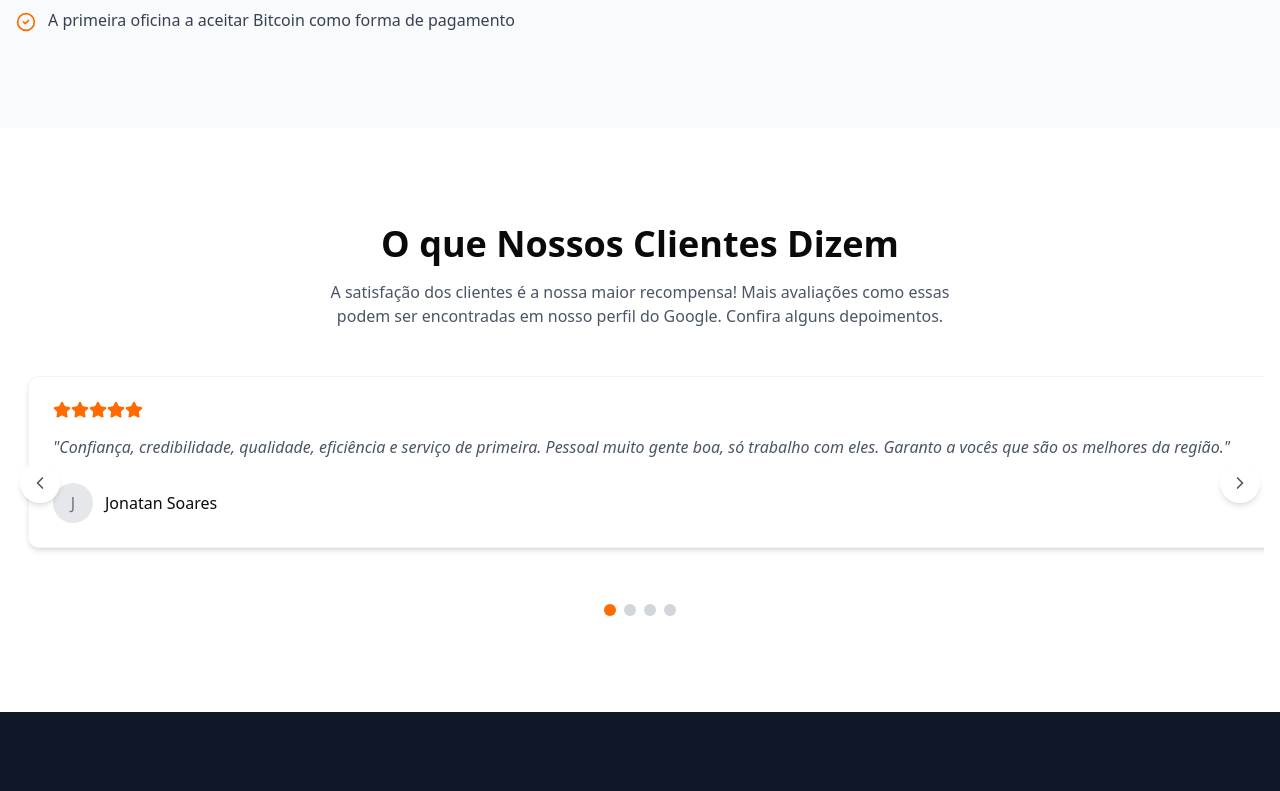
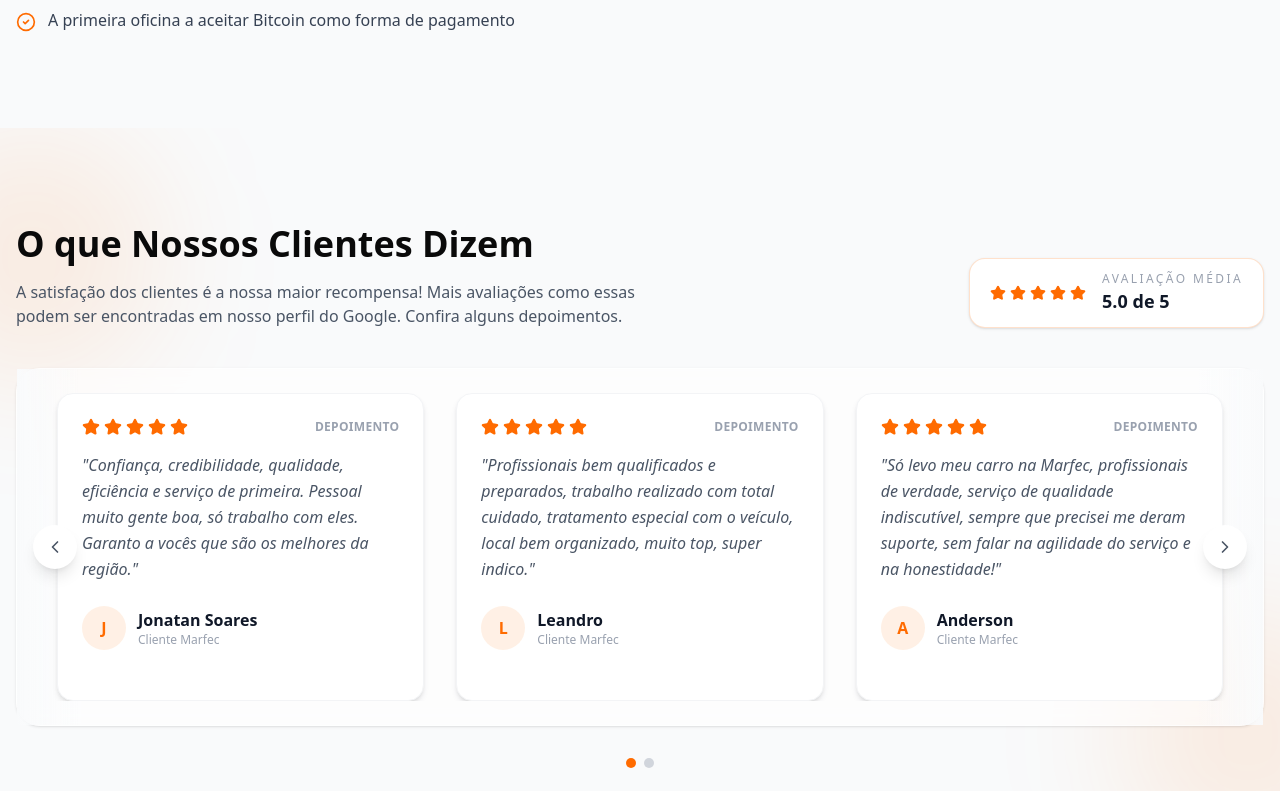
Before and after one commit to g-Trevisan/marfec-landing-page, a Next.js app: page / in a window 1280 px wide. Shown: the part 2869-3660 px from the top of the page. Built offline with nearby package versions, Linux system fonts and the light colour scheme.

Commit message:
alterações iniciais no componente de avaliações e pagina 404 not found para padronização de layout e estilos, com design correot

```diff
--- a/app/layout.tsx
+++ b/app/layout.tsx
@@ -1,6 +1,6 @@
 import type { Metadata } from "next";
 import { Geist, Geist_Mono } from "next/font/google";
-import Script from "next/script"; // 👈 importa aqui
+import Script from "next/script";
 import "./globals.css";
 
 const geistSans = Geist({
--- a/app/not-found.tsx
+++ b/app/not-found.tsx
@@ -1,3 +1,55 @@
+import Image from "next/image";
+import Link from "next/link";
+
 export default function NotFound() {
-  return <h1>404</h1>;
+  return (
+    <main className="relative min-h-screen bg-black text-white">
+      <div className="absolute inset-0 bg-gradient-to-br from-gray-900 via-black to-black" />
+      <div className="pointer-events-none absolute -top-24 right-0 h-72 w-72 rounded-full bg-[#FF6B00]/10 blur-3xl" />
+      <div className="pointer-events-none absolute -bottom-24 left-0 h-72 w-72 rounded-full bg-[#FF6B00]/10 blur-3xl" />
+
+      <div className="relative z-10 flex min-h-screen flex-col items-center justify-center px-4 py-20 text-center">
+        <Image
+          src="/images/logos/MARFEC_BRANCO.png"
+          alt="Marfec Centro Automotivo"
+          width={160}
+          height={60}
+          priority
+        />
+
+        <span className="mt-10 inline-flex items-center rounded-full border border-[#FF6B00]/40 bg-[#FF6B00]/10 px-4 py-1 text-xs font-semibold uppercase tracking-[0.3em] text-[#FF6B00]">
+          Erro 404
+        </span>
+
+        <h1 className="mt-6 text-4xl font-bold leading-tight md:text-6xl">
+          Página não encontrada
+        </h1>
+        <p className="mt-4 max-w-xl text-base text-gray-300 md:text-lg">
+          A página que você tentou acessar não existe ou foi movida. Se
+          precisar de ajuda, fale com a equipe Marfec e iremos orientar você.
+        </p>
+
+        <div className="mt-10 flex w-full max-w-md flex-col gap-4 sm:flex-row sm:justify-center">
+          <Link
+            href="/"
+            className="inline-flex items-center justify-center rounded-full bg-[#FF6B00] px-6 py-3 font-medium text-white transition-colors hover:bg-[#e05e00]"
+          >
+            Voltar para o início
+          </Link>
+          <a
+            href="https://wa.me/54992739290"
+            target="_blank"
+            rel="noopener noreferrer"
+            className="inline-flex items-center justify-center rounded-full border border-[#FF6B00] px-6 py-3 font-medium text-white transition-colors hover:bg-[#FF6B00]"
+          >
+            Falar no WhatsApp
+          </a>
+        </div>
+
+        <p className="mt-10 text-xs uppercase tracking-[0.3em] text-gray-500">
+          Marfec Centro Automotivo
+        </p>
+      </div>
+    </main>
+  );
 }
--- a/components/pages/public/home/avaliacoes-clientes.tsx
+++ b/components/pages/public/home/avaliacoes-clientes.tsx
@@ -1,47 +1,16 @@
 "use client";
 
-"use client";
-
-import { useState } from "react";
+import { useEffect, useMemo, useState, type KeyboardEvent } from "react";
 import { ChevronLeft, ChevronRight, Star } from "lucide-react";
 import { motion } from "framer-motion";
 import { fadeUp, stagger } from "@/lib/motion-presets";
+
 interface TestimonialProps {
   name: string;
   text: string;
   rating: number;
 }
-function AvaliacaoCard({ name, text, rating }: TestimonialProps) {
-  return (
-    <motion.div
-      className="bg-white w-95 md:w-360 p-6 rounded-lg shadow-md border border-gray-100 content-center"
-      variants={fadeUp}
-    >
-      <div className="flex content-center mb-4">
-        {Array.from({
-          length: 5,
-        }).map((_, i) => (
-          <Star
-            key={i}
-            size={18}
-            className={
-              i < rating ? "text-[#FF6B00] fill-[#FF6B00]" : "text-gray-300"
-            }
-          />
-        ))}
-      </div>
-      <p className="text-gray-600 italic mb-6">&quot;{text}&quot;</p>
-      <div className="flex items-center">
-        <div className="w-10 h-10 bg-gray-200 rounded-full flex items-center justify-center text-gray-500 mr-3">
-          {name.charAt(0)}
-        </div>
-        <span className="font-medium">{name}</span>
-      </div>
-    </motion.div>
-  );
-}
 
-export function AvaliacoesClientes() {
 const testimonials = [
   {
     name: "Jonatan Soares",
@@ -72,64 +41,179 @@ export function AvaliacoesClientes() {
     name: "Alessandro",
     text: "A Experiência foi bem positiva, atendimento de qualidade, serviço bem feito e com garantia. Recomendo.",
     rating: 5,
+  },
+];
+
+const averageRating =
+  testimonials.reduce((total, item) => total + item.rating, 0) /
+  testimonials.length;
+
+function useVisibleCount() {
+  const [count, setCount] = useState(3);
+
+  useEffect(() => {
+    const handleResize = () => {
+      if (window.innerWidth < 640) {
+        setCount(1);
+      } else if (window.innerWidth < 1024) {
+        setCount(2);
+      } else {
+        setCount(3);
       }
-  ];
-  const [currentIndex, setCurrentIndex] = useState(0);
+    };
+
+    handleResize();
+    window.addEventListener("resize", handleResize);
+    return () => window.removeEventListener("resize", handleResize);
+  }, []);
+
+  return count;
+}
+
+function AvaliacaoCard({ name, text, rating }: TestimonialProps) {
+  return (
+    <motion.article
+      className="group h-full rounded-2xl border border-gray-100 bg-white p-6 shadow-md transition-all duration-300 hover:-translate-y-1 hover:shadow-xl hover:border-[#FF6B00]/30"
+      variants={fadeUp}
+    >
+      <div className="flex items-center justify-between gap-4 mb-4">
+        <div className="flex items-center gap-1">
+          {Array.from({ length: 5 }).map((_, i) => (
+            <Star
+              key={i}
+              size={18}
+              className={
+                i < rating ? "text-[#FF6B00] fill-[#FF6B00]" : "text-gray-300"
+              }
+            />
+          ))}
+        </div>
+        <span className="text-xs font-semibold uppercase tracking-wide text-gray-400">
+          Depoimento
+        </span>
+      </div>
+      <p className="text-gray-600 italic leading-relaxed">&quot;{text}&quot;</p>
+      <div className="mt-6 flex items-center gap-3">
+        <div className="flex h-11 w-11 items-center justify-center rounded-full bg-[#FF6B00]/10 text-[#FF6B00] font-semibold">
+          {name.charAt(0)}
+        </div>
+        <div>
+          <p className="font-semibold text-gray-900">{name}</p>
+          <p className="text-xs text-gray-400">Cliente Marfec</p>
+        </div>
+      </div>
+    </motion.article>
+  );
+}
+
+function RatingSummary() {
+  return (
+    <div className="inline-flex items-center gap-4 rounded-2xl border border-[#FF6B00]/20 bg-white px-5 py-3 shadow-sm">
+      <div className="flex items-center gap-1">
+        {Array.from({ length: 5 }).map((_, index) => (
+          <Star
+            key={index}
+            size={16}
+            className="text-[#FF6B00] fill-[#FF6B00]"
+          />
+        ))}
+      </div>
+      <div className="text-left">
+        <p className="text-xs uppercase tracking-[0.2em] text-gray-400">
+          Avaliação média
+        </p>
+        <p className="text-lg font-semibold text-gray-900">
+          {averageRating.toFixed(1)} de 5
+        </p>
+      </div>
+    </div>
+  );
+}
+
+export function AvaliacoesClientes() {
+  const visibleCount = useVisibleCount();
+  const [currentPage, setCurrentPage] = useState(0);
+
+  const pageCount = useMemo(
+    () => Math.max(1, Math.ceil(testimonials.length / visibleCount)),
+    [visibleCount],
+  );
+  const maxPage = pageCount - 1;
+
+  useEffect(() => {
+    setCurrentPage((prev) => Math.min(prev, maxPage));
+  }, [maxPage]);
+
   const nextSlide = () => {
-    setCurrentIndex((prevIndex) =>
-      prevIndex === testimonials.length - 3 ? 0 : prevIndex + 1
-    );
+    setCurrentPage((prev) => (prev === maxPage ? 0 : prev + 1));
   };
   const prevSlide = () => {
-    setCurrentIndex((prevIndex) =>
-      prevIndex === 0 ? testimonials.length - 3 : prevIndex - 1
-    );
+    setCurrentPage((prev) => (prev === 0 ? maxPage : prev - 1));
   };
-  // const visibleTestimonials = () => {
-     // For mobile: show one testimonial
-  //   if (typeof window !== "undefined" && window.innerWidth < 640) {
-  //   return testimonials.slice(currentIndex, currentIndex + 1);
-  //   }
-  //   // For tablets: show two testimonials
-  //   else if (typeof window !== "undefined" && window.innerWidth < 1024) {
-  //     return testimonials.slice(currentIndex, currentIndex + 2);
-  //   }
-  //   // For desktop: show three testimonials
-  //   else {
-  //     return testimonials.slice(currentIndex, currentIndex + 3);
-  //   }
-  // };
+
+  const handleKeyDown = (event: KeyboardEvent<HTMLDivElement>) => {
+    if (event.key === "ArrowRight") {
+      event.preventDefault();
+      nextSlide();
+    }
+    if (event.key === "ArrowLeft") {
+      event.preventDefault();
+      prevSlide();
+    }
+  };
   return (
     <motion.section
       id="testimonials"
-      className="py-10 md:py-24"
+      className="relative overflow-hidden bg-gray-50 py-16 md:py-24"
       initial="hidden"
       whileInView="visible"
       viewport={{ once: true, amount: 0.2 }}
       variants={stagger}
     >
-      <div className="container mx-auto px-4">
-        <motion.div className="text-center mb-12" variants={fadeUp}>
+      <div className="pointer-events-none absolute -left-24 top-0 h-64 w-64 rounded-full bg-[#FF6B00]/10 blur-3xl" />
+      <div className="pointer-events-none absolute -right-24 bottom-0 h-64 w-64 rounded-full bg-[#FF6B00]/10 blur-3xl" />
+      <div className="container relative mx-auto px-4">
+        <motion.div
+          className="mb-10 flex flex-col items-center gap-6 text-center lg:flex-row lg:items-end lg:justify-between lg:text-left"
+          variants={stagger}
+        >
+          <motion.div variants={fadeUp}>
             <h2 className="text-3xl md:text-4xl font-bold mb-4">
               O que Nossos Clientes Dizem
             </h2>
-          <p className="text-gray-600 max-w-2xl mx-auto">
-            A satisfação dos clientes é a nossa maior recompensa! Mais avaliações como essas podem ser encontradas em nosso perfil do Google. Confira
-            alguns depoimentos.
+            <p className="text-gray-600 max-w-2xl">
+              A satisfação dos clientes é a nossa maior recompensa! Mais
+              avaliações como essas podem ser encontradas em nosso perfil do
+              Google. Confira alguns depoimentos.
             </p>
           </motion.div>
-        <div className="relative content-center">
-          <div className="flex overflow-hidden">
+          <motion.div variants={fadeUp}>
+            <RatingSummary />
+          </motion.div>
+        </motion.div>
+
         <div
-              className="flex content-center transition-transform duration-300 ease-in-out"
+          className="relative rounded-3xl border border-white/60 bg-white/60 p-4 shadow-sm backdrop-blur-sm focus-visible:outline-none focus-visible:ring-2 focus-visible:ring-[#FF6B00]/40 sm:p-6"
+          onKeyDown={handleKeyDown}
+          role="region"
+          aria-roledescription="carrossel"
+          aria-label="Depoimentos de clientes"
+          tabIndex={0}
+        >
+          <div className="pointer-events-none absolute inset-y-0 left-0 hidden w-16 bg-gradient-to-r from-gray-50 to-transparent sm:block" />
+          <div className="pointer-events-none absolute inset-y-0 right-0 hidden w-16 bg-gradient-to-l from-gray-50 to-transparent sm:block" />
+
+          <div className="overflow-hidden">
+            <div
+              className="flex items-stretch transition-transform duration-500 ease-in-out"
               style={{
-                transform: `translateX(-${currentIndex * (100)}%)`,
+                transform: `translateX(-${currentPage * 100}%)`,
               }}
             >
               {testimonials.map((testimonial, index) => (
                 <div
                   key={index}
-                  className="w-full sm:w-1/2 lg:w-1/1 px-3 flex-shrink-0"
+                  className="basis-full shrink-0 px-3 sm:basis-1/2 sm:px-4 lg:basis-1/3"
                 >
                   <AvaliacaoCard
                     name={testimonial.name}
@@ -140,35 +224,58 @@ export function AvaliacoesClientes() {
               ))}
             </div>
           </div>
+
           <button
             onClick={prevSlide}
-            className="absolute left-5 bottom-1/4 -translate-y-1/2 -translate-x-4 w-10 h-10 rounded-full bg-white shadow-md flex items-center justify-center text-gray-600 hover:text-[#FF6B00] z-10 focus:outline-none"
+            className="absolute left-4 top-1/2 hidden h-11 w-11 -translate-y-1/2 items-center justify-center rounded-full bg-white text-gray-600 shadow-lg transition-colors hover:text-[#FF6B00] focus-visible:outline-none focus-visible:ring-2 focus-visible:ring-[#FF6B00]/50 sm:flex"
             aria-label="Depoimento anterior"
+            type="button"
           >
             <ChevronLeft size={20} />
           </button>
           <button
             onClick={nextSlide}
-            className="absolute right-5 bottom-1/4 -translate-y-1/2 translate-x-4 w-10 h-10 rounded-full bg-white shadow-md flex items-center justify-center text-gray-600 hover:text-[#FF6B00] z-10 focus:outline-none"
+            className="absolute right-4 top-1/2 hidden h-11 w-11 -translate-y-1/2 items-center justify-center rounded-full bg-white text-gray-600 shadow-lg transition-colors hover:text-[#FF6B00] focus-visible:outline-none focus-visible:ring-2 focus-visible:ring-[#FF6B00]/50 sm:flex"
             aria-label="Próximo depoimento"
+            type="button"
           >
             <ChevronRight size={20} />
           </button>
         </div>
+
         <motion.div
-          className="flex justify-center mt-8"
+          className="mt-8 flex items-center justify-center gap-4"
           variants={fadeUp}
         >
-          {testimonials.slice(0, testimonials.length - 2).map((_, index) => (
+          <button
+            onClick={prevSlide}
+            className="flex h-10 w-10 items-center justify-center rounded-full border border-gray-200 bg-white text-gray-600 shadow-sm transition-colors hover:text-[#FF6B00] focus-visible:outline-none focus-visible:ring-2 focus-visible:ring-[#FF6B00]/50 sm:hidden"
+            aria-label="Depoimento anterior"
+            type="button"
+          >
+            <ChevronLeft size={18} />
+          </button>
+          <div className="flex items-center gap-2">
+            {Array.from({ length: pageCount }).map((_, index) => (
               <button
                 key={index}
-              onClick={() => setCurrentIndex(index)}
-              className={`w-3 h-3 rounded-full mx-1 ${
-                index === currentIndex ? "bg-[#FF6B00]" : "bg-gray-300"
+                onClick={() => setCurrentPage(index)}
+                className={`h-2.5 w-2.5 rounded-full transition-colors ${
+                  index === currentPage ? "bg-[#FF6B00]" : "bg-gray-300"
                 }`}
                 aria-label={`Ir para depoimento ${index + 1}`}
+                type="button"
               />
             ))}
+          </div>
+          <button
+            onClick={nextSlide}
+            className="flex h-10 w-10 items-center justify-center rounded-full border border-gray-200 bg-white text-gray-600 shadow-sm transition-colors hover:text-[#FF6B00] focus-visible:outline-none focus-visible:ring-2 focus-visible:ring-[#FF6B00]/50 sm:hidden"
+            aria-label="Próximo depoimento"
+            type="button"
+          >
+            <ChevronRight size={18} />
+          </button>
         </motion.div>
       </div>
     </motion.section>
```
Lines whose indentation alone changed are shown as unchanged.
